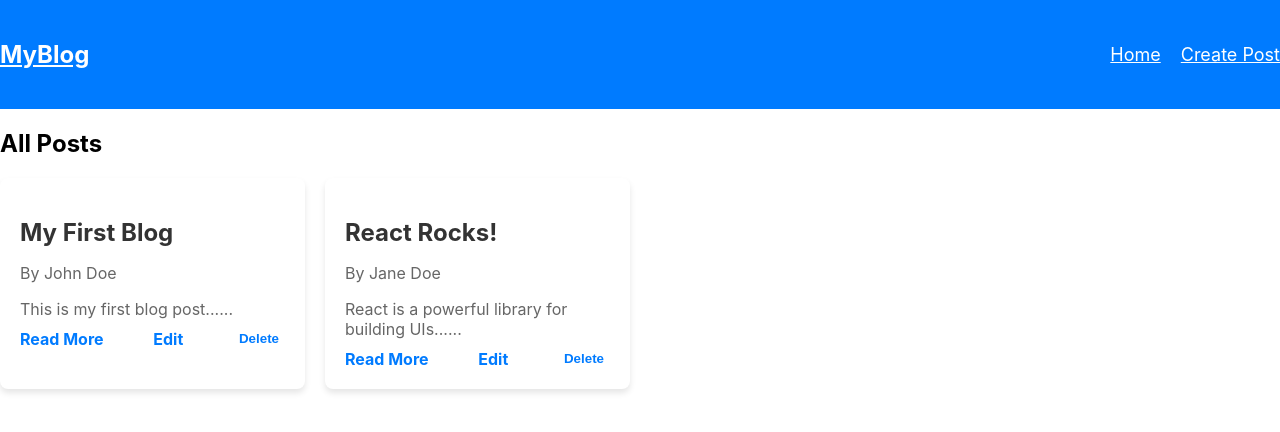
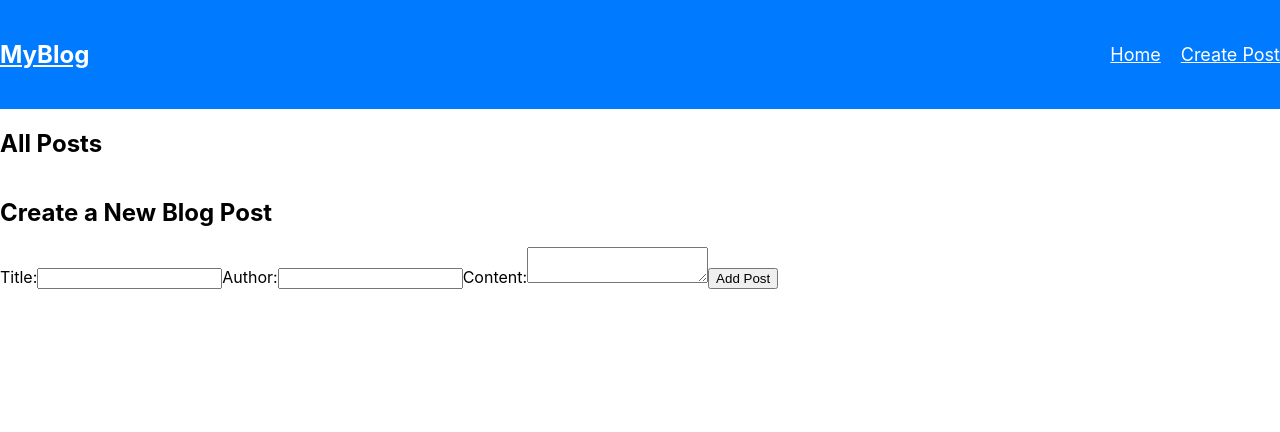
Before and after one commit to Shadow-of-Drax/Portfolio, a React (Create React App) app in the folder my-blog/: page / in a window 1280 px wide. Shown: the top 432 px of the page. Built offline with nearby package versions, Linux system fonts and the light colour scheme.

Commit message:
Update Home.js

```diff
--- a/my-blog/src/pages/Home.js
+++ b/my-blog/src/pages/Home.js
@@ -1,23 +1,19 @@
-import React, { useState, useEffect } from 'react';
+import React, { useState } from 'react';
 import BlogList from '../components/BlogList';
+import CreatePost from '../pages/CreatePost'; // Import CreatePost component
 
 const Home = () => {
   const [posts, setPosts] = useState([]);
 
-  useEffect(() => {
-    // Simulating an async fetch operation
-    setTimeout(() => {
-      setPosts([
-        { id: 1, title: 'My First Blog', author: 'John Doe', body: 'This is my first blog post...' },
-        { id: 2, title: 'React Rocks!', author: 'Jane Doe', body: 'React is a powerful library for building UIs...' }
-      ]);
-    }, 1000); // Mock delay to simulate fetching data
-  }, []);
+  const addPost = (newPost) => {
+    setPosts([...posts, newPost]);
+  };
 
   return (
     <div className="home">
       <h2>All Posts</h2>
       <BlogList posts={posts} />
+      <CreatePost addPost={addPost} /> {/* Pass addPost as a prop */}
     </div>
   );
 };
```
